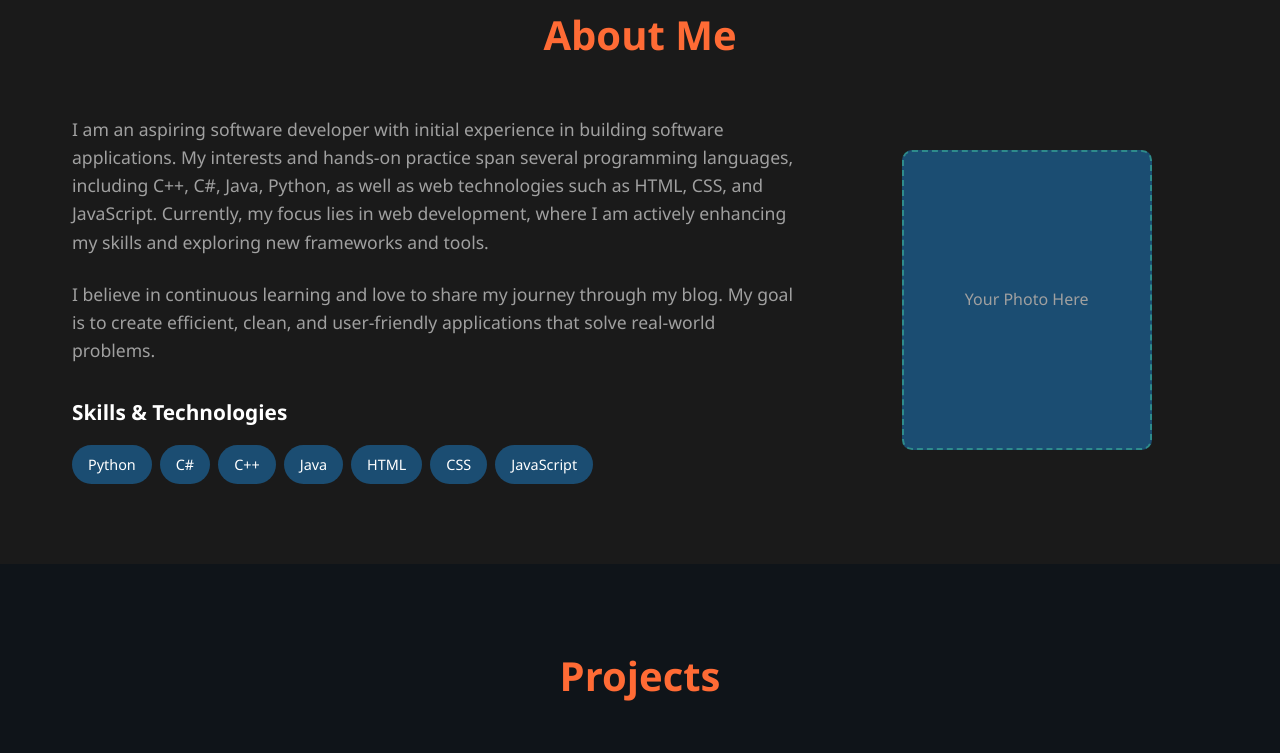
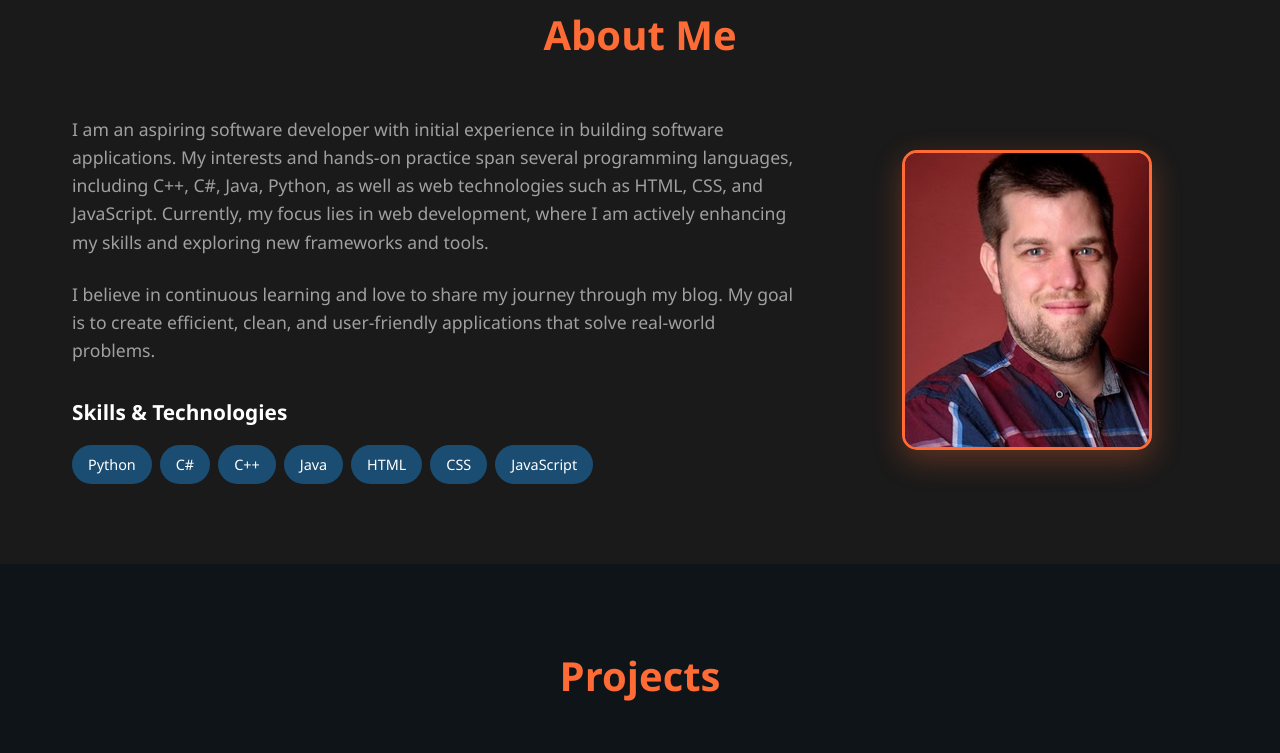
Before and after one commit to ZeroToInsane/portfolio_mario, a plain HTML site: page index.html in a window 1280 px wide. Shown: the part 957-1710 px from the top of the page. Drawn offline with Linux system fonts and the light colour scheme.

Commit message:
Add a professional profile image to about section

```diff
--- a/css/style.css
+++ b/css/style.css
@@ -158,19 +158,28 @@ section {
     justify-content: center;
 }
 
-.image-placeholder {
+/* Profile Image */
+.profile-image {
     width: 250px;
     height: 300px;
-    background-color: var(--secondary-color);
-    border-radius: 10px;
-    display: flex;
-    align-items: center;
-    justify-content: center;
-    color: var(--gray-text);
-    border: 2px dashed var(--accent-color);
+    object-fit: cover;
+    border-radius: 15px;
+    border: 3px solid var(--primary-color);
+    box-shadow: 0 10px 30px rgba(255, 107, 53, 0.3);
+    transition: transform 0.3s ease, box-shadow 0.3s ease;
 }
 
-/* Projects Section */
+.profile-image:hover {
+    transform: scale(1.05);
+    box-shadow: 0 15px 40px rgba(255, 107, 53, 0.4);
+}
+
+.about-image {
+    display: flex;
+    justify-content: center;
+    align-items: center;
+}
+
 /* Projects Section */
 #projects {
     background-color: var(--dark-bg);
--- a/index.html
+++ b/index.html
@@ -59,9 +59,7 @@
                         </div>
                     </div>
                     <div class="about-image">
-                        <div class="image-placeholder">
-                            <p>Your Photo Here</p>
-                        </div>
+                        <img src="images/mein_profilfoto.png" alt="Mario Spoerl - Software Developer" class="profile-image">
                     </div>
                 </div>
             </div>
@@ -167,7 +165,7 @@
         <div class="container">
             <div class="footer-content">
                 <div class="footer-text">
-                    <p>&copy; 2024 Mario Spoerl. Built with passion and lots of coffee ☕</p>
+                    <p>&copy; 2025 Mario Spoerl. Built with passion and lots of coffee ☕</p>
                 </div>
                 <div class="footer-links">
                     <a href="#about">About</a>
```
Also changed, not shown: images/mein_profilfoto.png (added).
